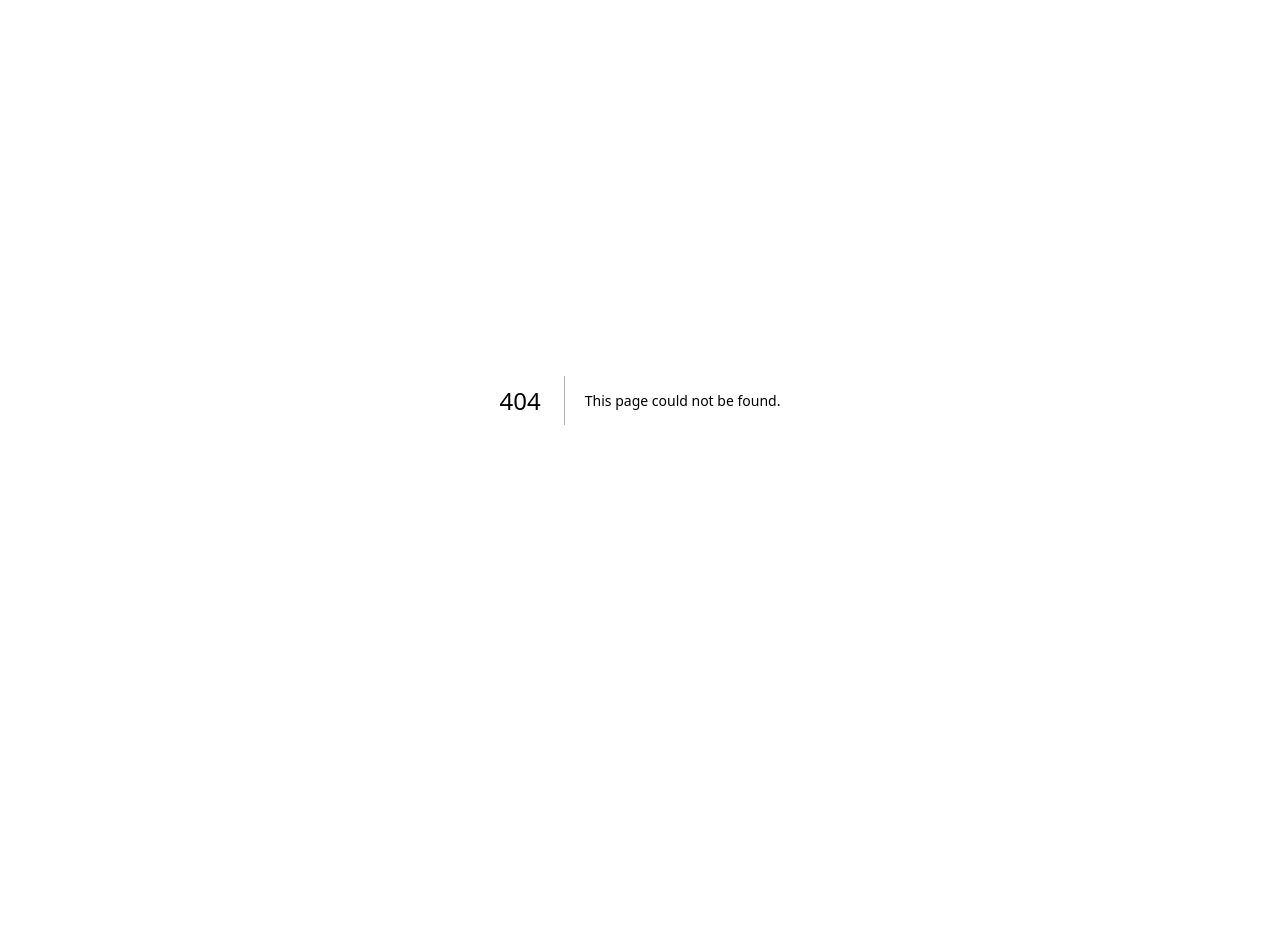
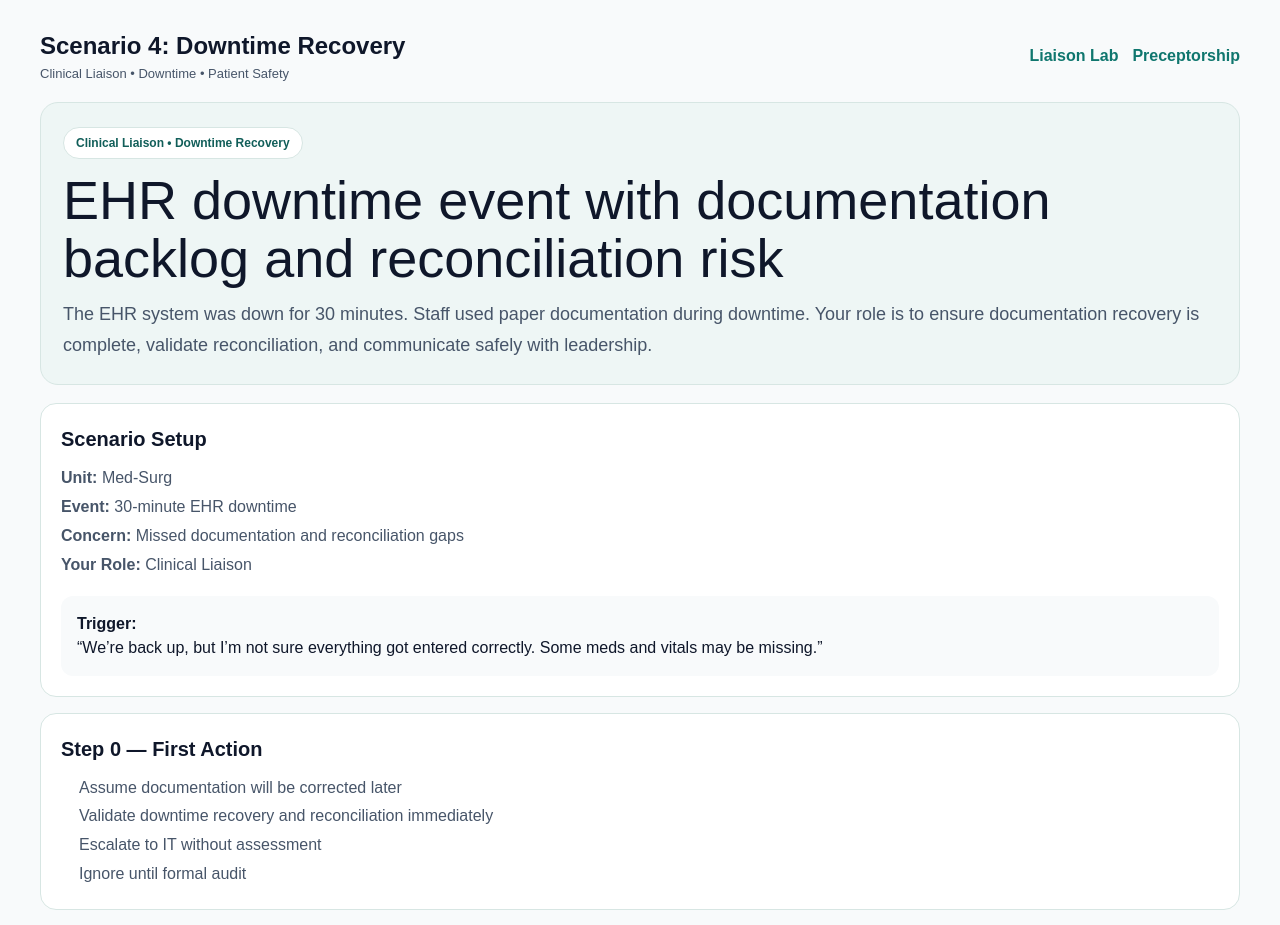
Before and after one commit to bamao33-hub/nursebridge-web, a Next.js app: page /practice-lab/liaison/scenario-4 in a window 1280 px wide. Before the commit this address had no page. Shown: the top 925 px of the page. Before the commit the page ends 800 px from the top, so only its background shows below. Built offline with nearby package versions, Linux system fonts and the light colour scheme.

Commit message:
Create page.tsx

```diff
--- /dev/null
+++ b/app/practice-lab/liaison/scenario-4/page.tsx
@@ -0,0 +1,212 @@
+import Link from "next/link";
+
+const COLORS = {
+  text: "#0f172a",
+  muted: "#475569",
+  border: "#d7e6e3",
+  soft: "#eef6f5",
+  teal: "#0f766e",
+  tealDark: "#115e59",
+};
+
+const sectionStyle: React.CSSProperties = {
+  border: `1px solid ${COLORS.border}`,
+  borderRadius: 16,
+  background: "#ffffff",
+  padding: 20,
+  marginBottom: 16,
+};
+
+const softSectionStyle: React.CSSProperties = {
+  border: `1px solid ${COLORS.border}`,
+  borderRadius: 18,
+  background: COLORS.soft,
+  padding: "24px 22px",
+  marginBottom: 18,
+};
+
+const primaryButtonStyle: React.CSSProperties = {
+  display: "inline-block",
+  textDecoration: "none",
+  background: COLORS.teal,
+  color: "#ffffff",
+  fontWeight: 800,
+  padding: "10px 14px",
+  borderRadius: 12,
+};
+
+const secondaryButtonStyle: React.CSSProperties = {
+  display: "inline-block",
+  textDecoration: "none",
+  background: "#ffffff",
+  color: COLORS.text,
+  fontWeight: 800,
+  padding: "10px 14px",
+  borderRadius: 12,
+  border: `1px solid ${COLORS.border}`,
+};
+
+const listStyle: React.CSSProperties = {
+  margin: "10px 0 0 18px",
+  padding: 0,
+  color: COLORS.muted,
+  lineHeight: 1.8,
+};
+
+export default function LiaisonScenarioFourPage() {
+  return (
+    <main style={{ background: "#f8fafb", minHeight: "100vh", color: COLORS.text }}>
+      <div style={{ maxWidth: 1240, margin: "0 auto", padding: "28px 20px 48px" }}>
+
+        <div
+          style={{
+            display: "flex",
+            justifyContent: "space-between",
+            gap: 16,
+            flexWrap: "wrap",
+            alignItems: "center",
+            marginBottom: 18,
+          }}
+        >
+          <div>
+            <div style={{ fontWeight: 800, fontSize: 24 }}>
+              Scenario 4: Downtime Recovery
+            </div>
+            <div style={{ color: COLORS.muted, fontSize: 13 }}>
+              Clinical Liaison • Downtime • Patient Safety
+            </div>
+          </div>
+
+          <div style={{ display: "flex", gap: 14, flexWrap: "wrap" }}>
+            <Link href="/practice-lab/liaison" style={{ textDecoration: "none", color: COLORS.teal, fontWeight: 700 }}>
+              Liaison Lab
+            </Link>
+            <Link href="/preceptorship" style={{ textDecoration: "none", color: COLORS.teal, fontWeight: 700 }}>
+              Preceptorship
+            </Link>
+          </div>
+        </div>
+
+        <section style={softSectionStyle}>
+          <div
+            style={{
+              display: "inline-flex",
+              padding: "6px 12px",
+              borderRadius: 999,
+              border: `1px solid ${COLORS.border}`,
+              background: "#ffffff",
+              color: COLORS.tealDark,
+              fontSize: 12,
+              fontWeight: 800,
+              marginBottom: 12,
+            }}
+          >
+            Clinical Liaison • Downtime Recovery
+          </div>
+
+          <h1
+            style={{
+              fontSize: "clamp(30px, 5vw, 54px)",
+              lineHeight: 1.08,
+              margin: "0 0 12px 0",
+            }}
+          >
+            EHR downtime event with documentation backlog and reconciliation risk
+          </h1>
+
+          <p style={{ margin: 0, color: COLORS.muted, fontSize: 18, lineHeight: 1.7 }}>
+            The EHR system was down for 30 minutes. Staff used paper documentation during downtime.
+            Your role is to ensure documentation recovery is complete, validate reconciliation,
+            and communicate safely with leadership.
+          </p>
+        </section>
+
+        <section style={sectionStyle}>
+          <div style={{ fontWeight: 800, fontSize: 20, marginBottom: 10 }}>Scenario Setup</div>
+
+          <div style={{ color: COLORS.muted, lineHeight: 1.8 }}>
+            <div><strong>Unit:</strong> Med-Surg</div>
+            <div><strong>Event:</strong> 30-minute EHR downtime</div>
+            <div><strong>Concern:</strong> Missed documentation and reconciliation gaps</div>
+            <div><strong>Your Role:</strong> Clinical Liaison</div>
+          </div>
+
+          <div style={{ marginTop: 16, padding: 16, borderRadius: 12, background: "#f8fafb" }}>
+            <strong>Trigger:</strong>
+            <br />
+            “We’re back up, but I’m not sure everything got entered correctly. Some meds and vitals may be missing.”
+          </div>
+        </section>
+
+        <section style={sectionStyle}>
+          <div style={{ fontWeight: 800, fontSize: 20 }}>Step 0 — First Action</div>
+          <ul style={listStyle}>
+            <li>Assume documentation will be corrected later</li>
+            <li>Validate downtime recovery and reconciliation immediately</li>
+            <li>Escalate to IT without assessment</li>
+            <li>Ignore until formal audit</li>
+          </ul>
+        </section>
+
+        <section style={sectionStyle}>
+          <div style={{ fontWeight: 800, fontSize: 20 }}>Step 1 — Validate Documentation Recovery</div>
+          <ul style={listStyle}>
+            <li>Were downtime forms completed?</li>
+            <li>Have entries been back-entered into the EHR?</li>
+            <li>Are timestamps accurate?</li>
+            <li>Are medication administrations accounted for?</li>
+          </ul>
+        </section>
+
+        <section style={sectionStyle}>
+          <div style={{ fontWeight: 800, fontSize: 20 }}>Step 2 — Identify Risk</div>
+          <ul style={listStyle}>
+            <li>Missing med administration records</li>
+            <li>Incomplete vital signs</li>
+            <li>Delayed documentation</li>
+            <li>Potential patient safety impact</li>
+          </ul>
+        </section>
+
+        <section style={sectionStyle}>
+          <div style={{ fontWeight: 800, fontSize: 20 }}>Step 3 — Ownership</div>
+          <ul style={listStyle}>
+            <li>Nursing staff → documentation completion</li>
+            <li>Leadership → accountability</li>
+            <li>Liaison → coordination and validation</li>
+            <li>IT → system uptime only (not documentation)</li>
+          </ul>
+        </section>
+
+        <section style={sectionStyle}>
+          <div style={{ fontWeight: 800, fontSize: 20 }}>Step 4 — Immediate Actions</div>
+          <ul style={listStyle}>
+            <li>Confirm all paper documentation is entered</li>
+            <li>Prioritize medication reconciliation</li>
+            <li>Communicate expectations to staff</li>
+            <li>Escalate if gaps persist</li>
+          </ul>
+        </section>
+
+        <section style={sectionStyle}>
+          <div style={{ fontWeight: 800, fontSize: 20 }}>Common Mistakes</div>
+          <ul style={listStyle}>
+            <li>Assuming documentation is complete</li>
+            <li>Focusing only on system downtime instead of recovery</li>
+            <li>Failing to prioritize patient safety</li>
+          </ul>
+        </section>
+
+        <div style={{ display: "flex", gap: 12 }}>
+          <Link href="/practice-lab/liaison" style={secondaryButtonStyle}>
+            Back
+          </Link>
+          <Link href="/practice-lab/liaison/scenario-5" style={primaryButtonStyle}>
+            Continue
+          </Link>
+        </div>
+
+      </div>
+    </main>
+  );
+}
```
